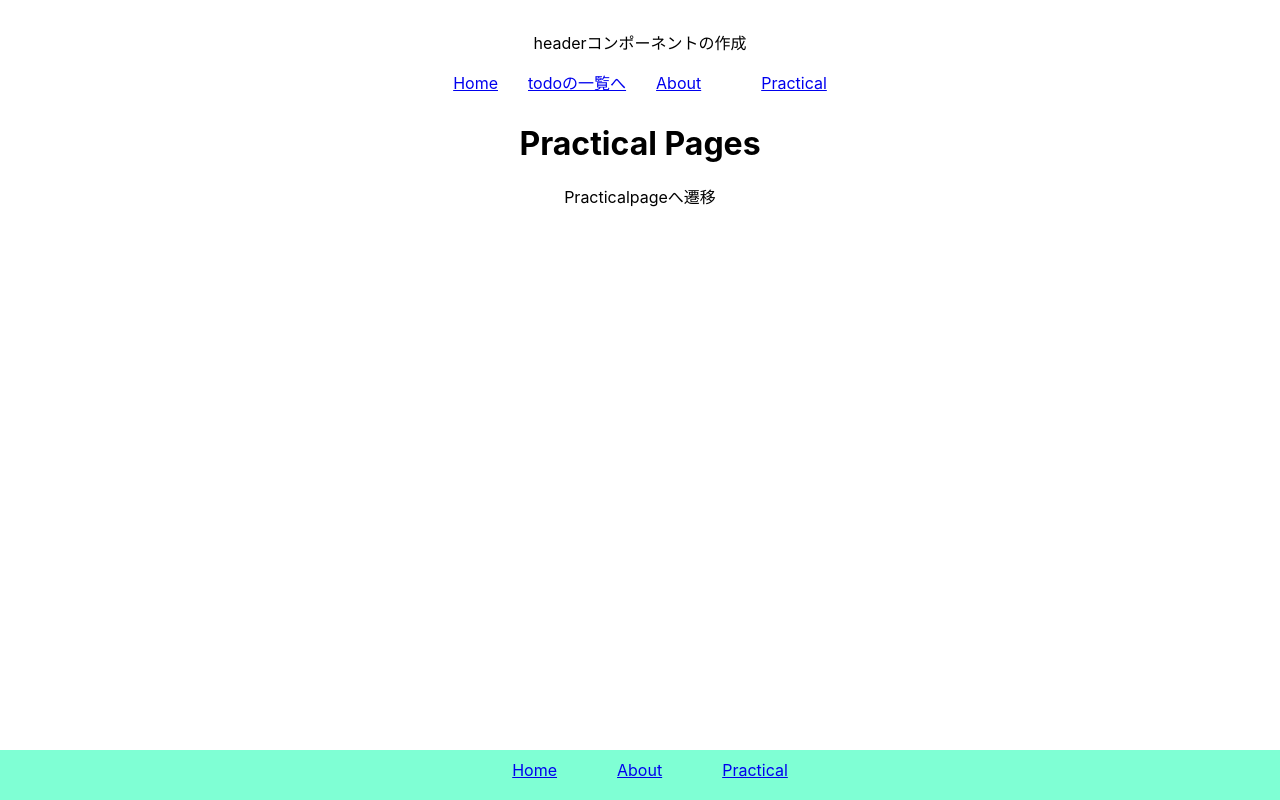
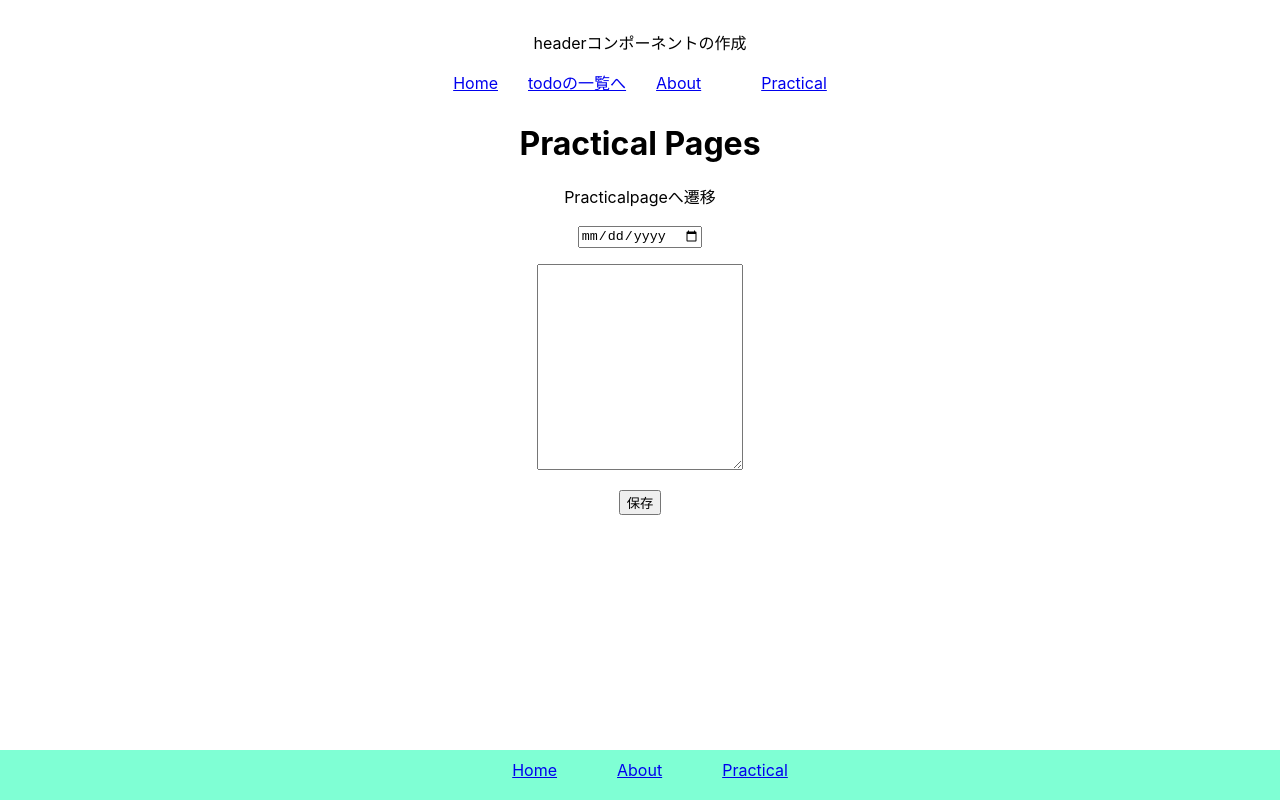
Before and after one commit to morihisashi/webpage-react, a React (Create React App) app in the folder webpage-react/: page /practical in a window 1280 px wide. Built offline with nearby package versions, Linux system fonts and the light colour scheme.

Commit message:
react-hook-form機能実装

```diff
--- a/webpage-react/package.json
+++ b/webpage-react/package.json
@@ -8,6 +8,7 @@
     "@testing-library/user-event": "^13.5.0",
     "react": "^18.2.0",
     "react-dom": "^18.2.0",
+    "react-hook-form": "^7.43.2",
     "react-router-dom": "^6.8.1",
     "react-scripts": "5.0.1",
     "web-vitals": "^2.1.4"
--- a/webpage-react/src/pages/Practicalpage.jsx
+++ b/webpage-react/src/pages/Practicalpage.jsx
@@ -1,11 +1,37 @@
 import React from 'react';
 import { Body } from '../components/body';
-
+import { useForm } from 'react-hook-form';
+import '../App.css';
 
 export function Practicalpage(){
+    // 初期化
+    const {
+        register,
+        handleSubmit,
+        reset,
+        formState: { errors },
+    } = useForm();
+
+    // フォーム送信ボタンを押された時の処理
+    const onsubmit = (data) => {
+        console.log(data);
+        reset();   // フォームに入力した値をリセット
+    };
+
     return (
-    <div>
+    <div className={"App"}>
         <Body title="Practical Pages" name="Practicalpageへ遷移" />
+        <form onSubmit={handleSubmit(onsubmit)}>
+            <input type="date" {...register('date', { required: '日付を入力してね' })} />
+            <p>{errors.date?.message}</p> {/* エラー表示 */}
+                <textarea className={"textarea"}
+                    {...register('text', {
+                    required: 'やることを入力してね',
+                    })}
+                />
+            <p>{errors.text?.message}</p> {/* エラー表示 */}
+            <input type="submit" value='保存' />
+        </form>
     </div>
     );
 }
```
Also changed, not shown: 1 other file (tests, documents, lock files or other folders).
